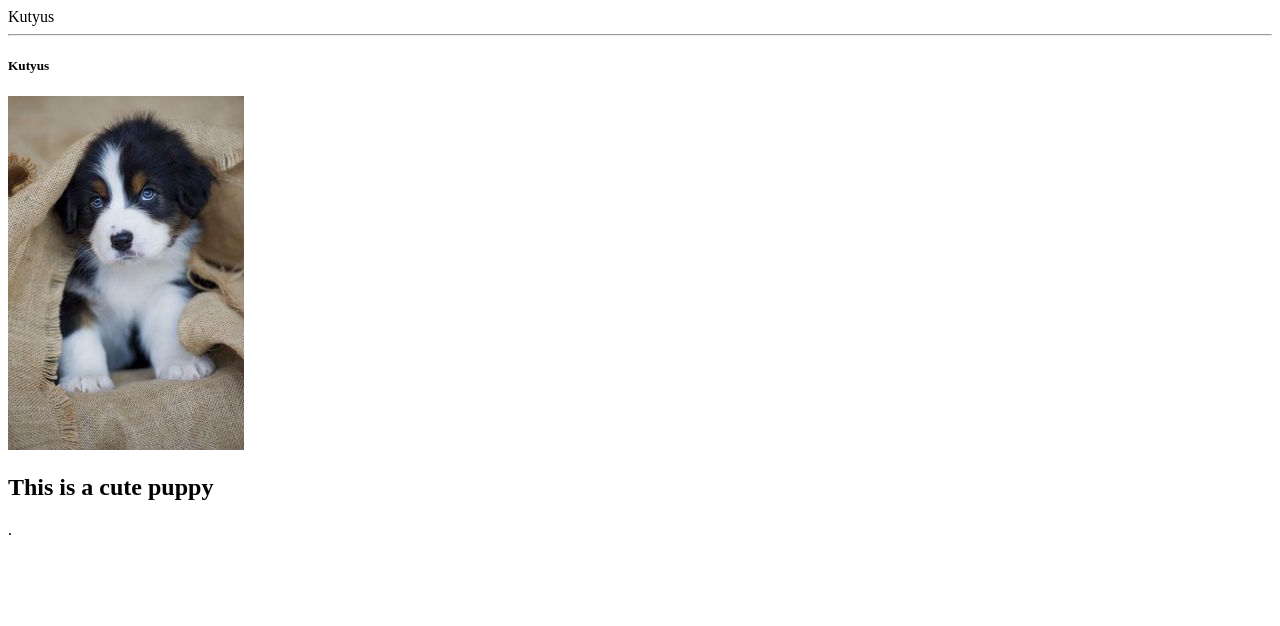
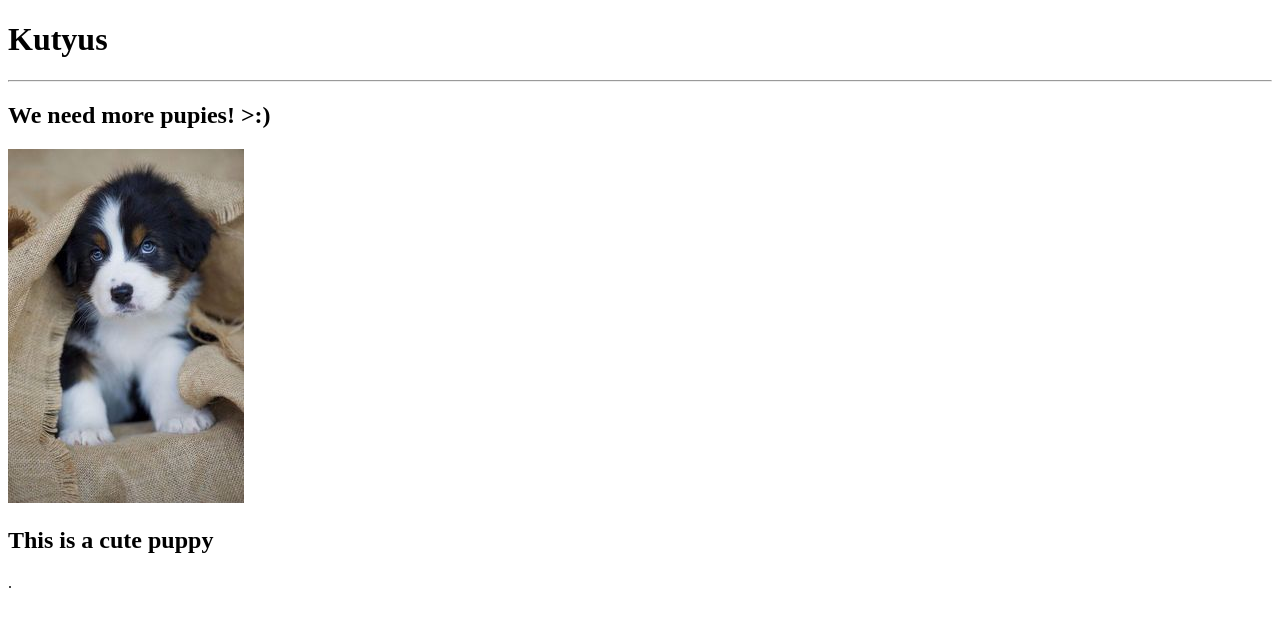
Before and after one commit to bodnarkrisztina/-J-dolog, a plain HTML site: page index.html in a window 1280 px wide. Drawn offline with Linux system fonts and the light colour scheme.

Commit message:
Update index.html

```diff
--- a/index.html
+++ b/index.html
@@ -1,11 +1,11 @@
 <!DOCTYPE html>
 <html>
-<head>Kutyus
+  <head><h1>Kutyus</h1>
   <hr>
 <title>Cute Puppy</title>
 </head>
 <body>
-  <p> <h5>Kutyus </h5>
+  <p> <h2>We need more pupies! >:) </h2>
 <img src="kutyahdfgf.jpg" alt="">
 <h2>This is a cute puppy</h2>
 <p>.</p>
```
